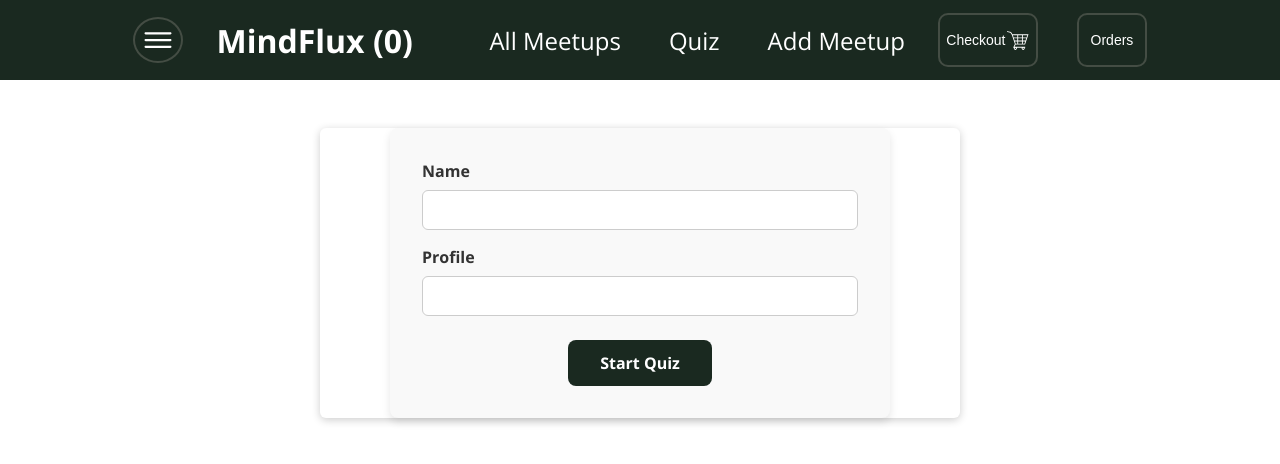
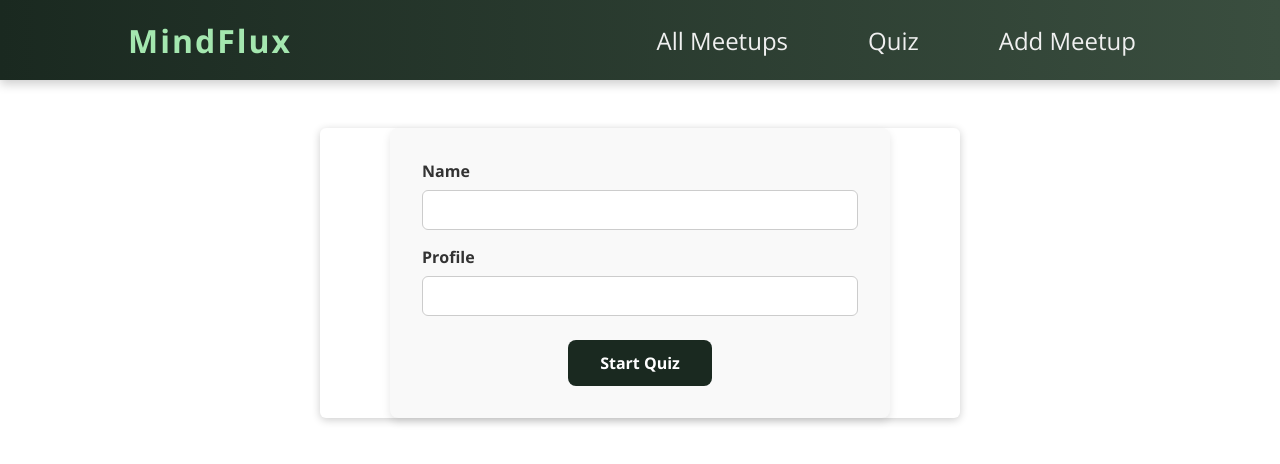
Before and after one commit to G00408184/Quiz_Full_Stack, a Next.js app in the folder next/: page /new-meetup in a window 1280 px wide. Shown: the top 464 px of the page. Built offline with nearby package versions, Linux system fonts and the light colour scheme; no server answers.

Commit message:
Changed the style for the main Page

```diff
--- a/next/components/layout/MainNavigation.js
+++ b/next/components/layout/MainNavigation.js
@@ -1,19 +1,11 @@
 import classes from './MainNavigation.module.css';
 import Link from 'next/link';
-import HamMenu from '../generic/HamMenu';
-import Button from '../generic/Button';
-import { GiShoppingCart } from 'react-icons/gi';
 import { useState, useContext } from 'react';
 import GlobalContext from '../../pages/store/globalContext';
 
 function MainNavigation() {
     const [popupToggle, setPopupToggle] = useState(false);
     const globalCtx = useContext(GlobalContext);
-    const theCount = globalCtx.theGlobalObject.count;
-
-    function checkoutCallback() {
-        console.log('Checkout button clicked');
-    }
 
     function toggleMenuHide() {
         setPopupToggle((prevState) => !prevState);
@@ -21,8 +13,7 @@ function MainNavigation() {
 
     return (
         <header className={classes.header}>
-            <HamMenu toggleMenuHide={toggleMenuHide} />
-            <div className={classes.logo}>MindFlux ({theCount})</div>
+            <div className={classes.logo}>MindFlux</div>
             <nav>
                 <ul>
                     <li>
@@ -36,8 +27,6 @@ function MainNavigation() {
                     </li>
                 </ul>
             </nav>
-            <Button text1="Checkout" maxWidth="100px" onClickHandler={checkoutCallback} icon={<GiShoppingCart />} />
-            <Button text2="Orders" maxWidth="70px" />
         </header>
     );
 }
--- a/next/components/layout/MainNavigation.module.css
+++ b/next/components/layout/MainNavigation.module.css
@@ -4,14 +4,21 @@
   display: flex;
   align-items: center;
   justify-content: space-between;
-  background-color:  #1a2920;
+  background: linear-gradient(90deg, #1a2920, #3a4e3f);
   padding: 0 10%;
+  box-shadow: 0 4px 10px rgba(0, 0, 0, 0.2);
 }
 
 .logo {
   font-size: 2rem;
-  color: white;
+  color: #a4e7af;
   font-weight: bold;
+  letter-spacing: 2px;
+  transition: color 0.3s ease;
+}
+
+.logo:hover {
+  color: #66ffb0;
 }
 
 .header ul {
@@ -19,7 +26,7 @@
   margin: 0;
   padding: 0;
   display: flex;
-  align-items: baseline;
+  align-items: center;
 }
 
 .header li {
@@ -29,11 +36,19 @@
 .header a {
   text-decoration: none;
   font-size: 1.5rem;
+  color: #f0f0f0;
+  padding: 0.5rem 1rem;
+  border-radius: 5px;
+  transition: all 0.3s ease;
+}
+
+.header a:hover {
+  background-color: #66ffb0;
+  color: #1a2920;
+  transform: scale(1.1);
+}
+
+.header a.active {
+  background-color: #4caf50;
   color: white;
 }
-
-.header a:hover,
-.header a:active,
-.header a.active {
-  color: white;
-}
```
